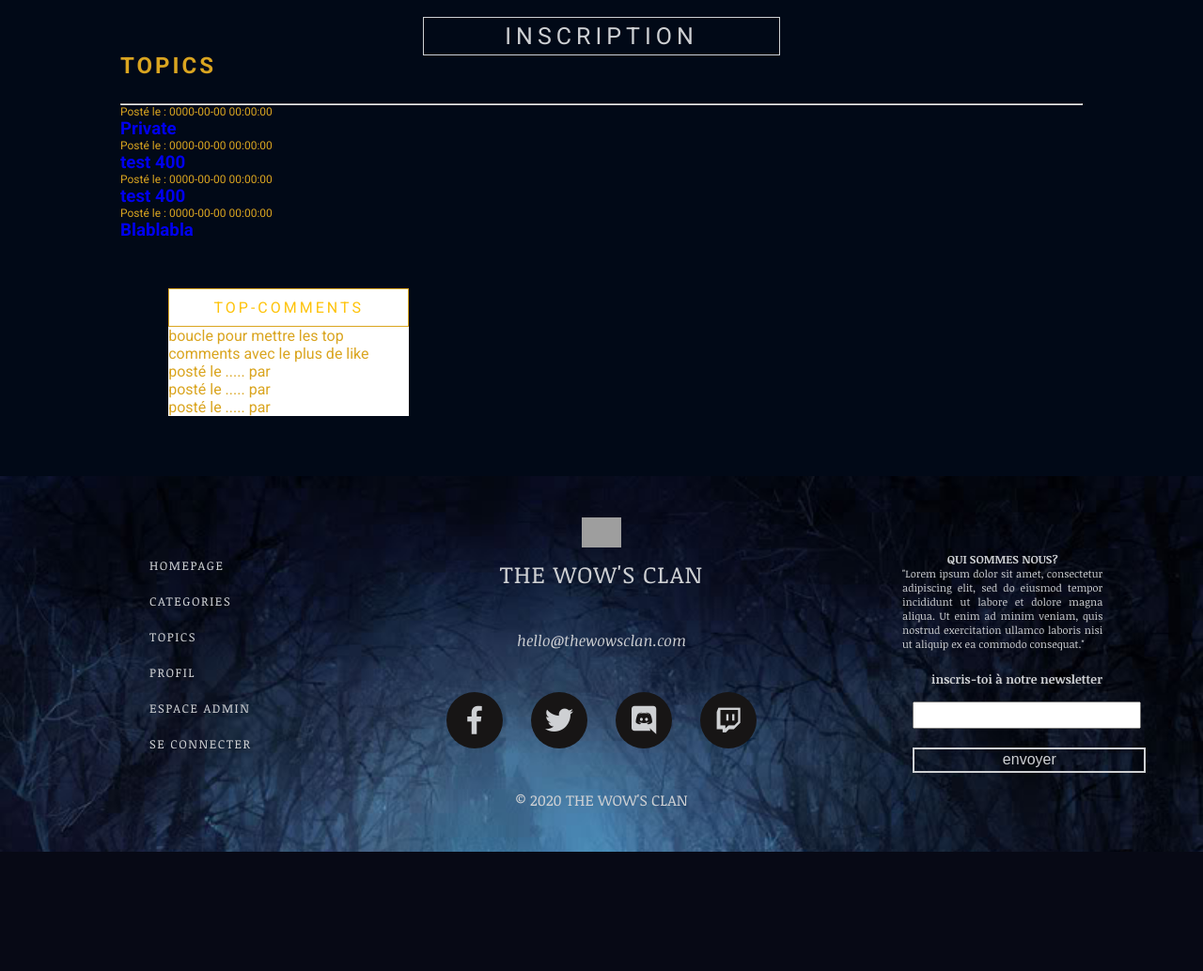
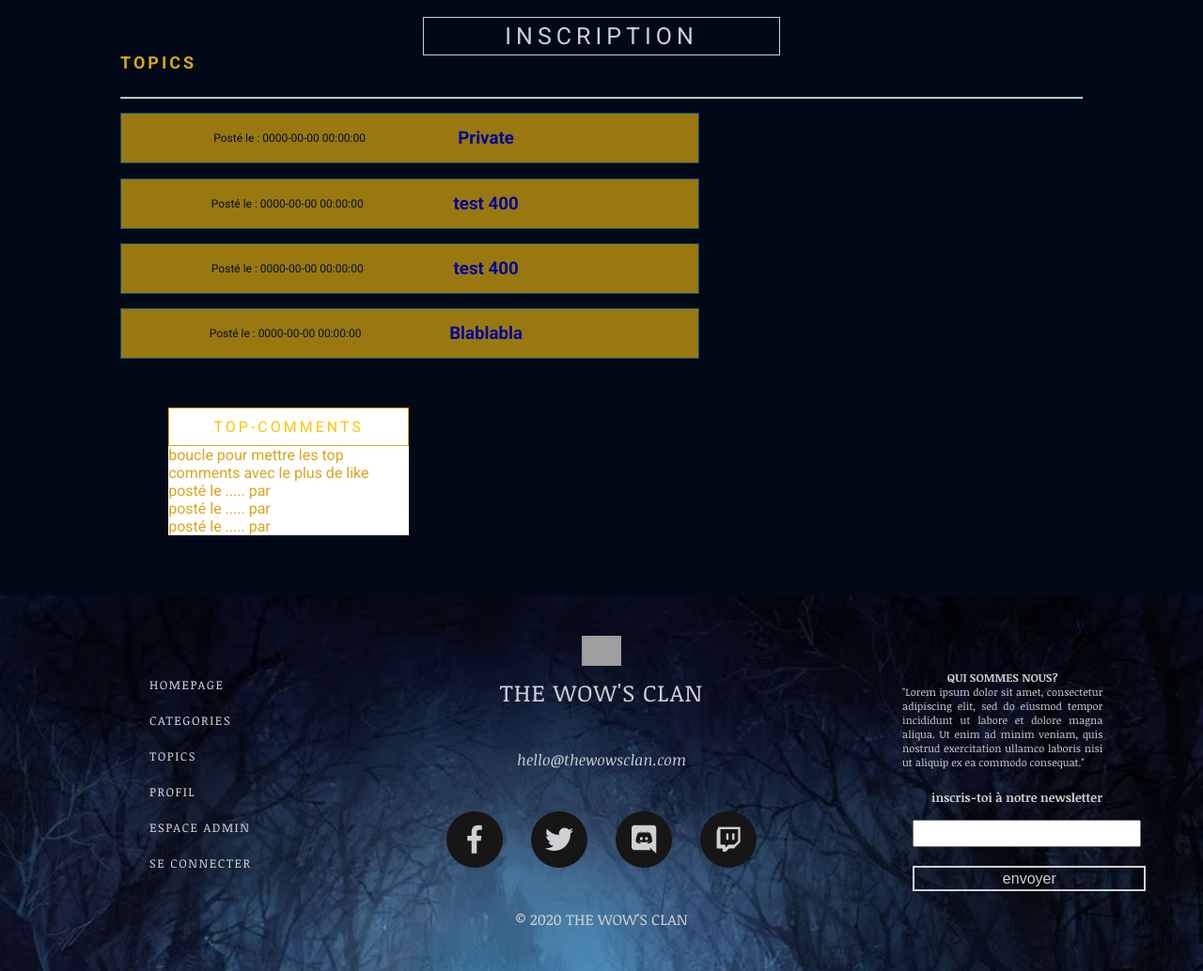
Before and after one commit to nadia-rais/forum, a PHP site: page / in a window 1280 px wide. Shown: the part 565-1599 px from the top of the page at 94% size. Before the commit the page ends 1472 px from the top, so only its background shows below. Run offline with PHP 8.4, Linux system fonts and the light colour scheme; data comes from the database, SQL or seed files in the repository; data that the repository does not hold is empty; some libraries are stand-ins or nearby versions; grey boxes are pictures that could not be loaded.

Commit message:
update css

```diff
--- a/css/style.css
+++ b/css/style.css
@@ -391,20 +391,39 @@
  margin-top: 5%;
 }
 
-.topic-text{
- display: flex;
+#topic-text{
+ display: flex;
+ justify-content: space-evenly;
+ align-items: center;
+ width: 60%;
  background-color: #FEC30A;
  opacity: 0.6;
- padding-top: 50px;
- padding-bottom: 50px;
- margin-bottom: 1.5%;
- border: 1px solid #010917;
-}
-
-.topics h2{
+ padding-top: 15px;
+ padding-bottom: 15px;
+ margin-top: 1.5%;
+ border: 1px solid #057CB3;
+}
+
+#topic-text:hover{
+  background-color: #057CB3;
+  border: 1px solid blue;
+  color: goldenrod;
+ }
+
+#date{
+  display: flex;
+  color: #031128;
+}
+
+#topics h2{
  letter-spacing: 3px;
  padding-bottom: 2.5%;
-}
+ display: flex;
+ text-transform: uppercase;
+ font-size: 18px;
+ color: goldenrod;
+}
+
 
 #top-comment{
  display: flex;
```
Also changed, not shown: other parts of css/style.css (+46 -0 lines).
